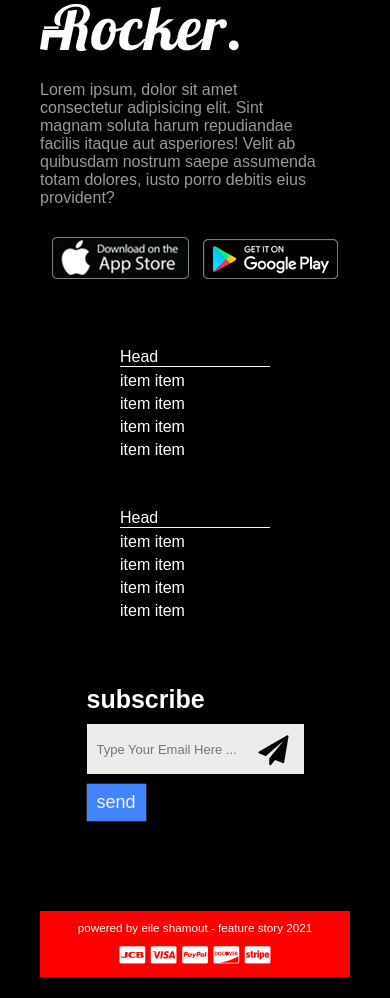
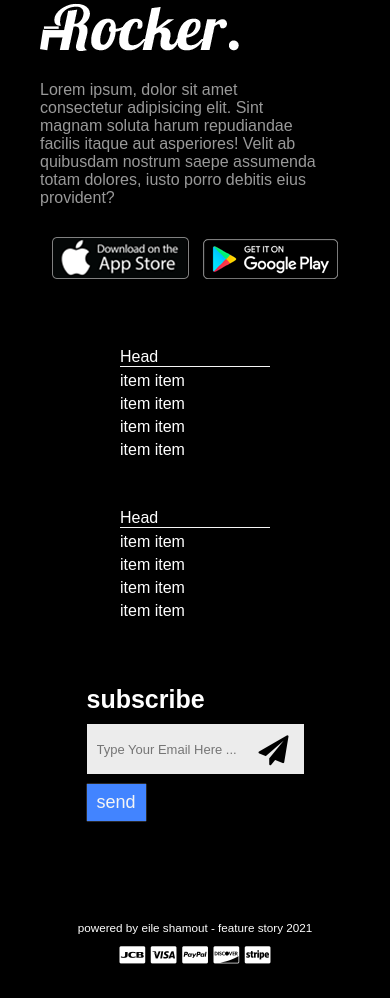
Before and after one commit to Eli-shamout/home-base-gallery, a plain HTML site: page index.html in a window 390 px wide. Shown: the part 9376-10374 px from the top of the page. Drawn offline with Linux system fonts and the light colour scheme.

Commit message:
Update style.css

```diff
--- a/css/style.css
+++ b/css/style.css
@@ -1486,7 +1486,7 @@ footer{
         box-shadow: 0px 0px 1px whitesmoke;
         cursor:pointer
     }
-    .footer-row-2{display: grid;grid-template-areas:'pay-way' 'powered-by';background-color: red;}
+    .footer-row-2{display: grid;grid-template-areas:'pay-way' 'powered-by';background-color: ;}
     .powered-by{font-size: 3vw;width: fit-content;margin:10px auto 0px auto;grid-area:'powered-by';}
     .pay-way{width: fit-content;margin:10px auto;grid-area:'pay-way';}
 }
```
